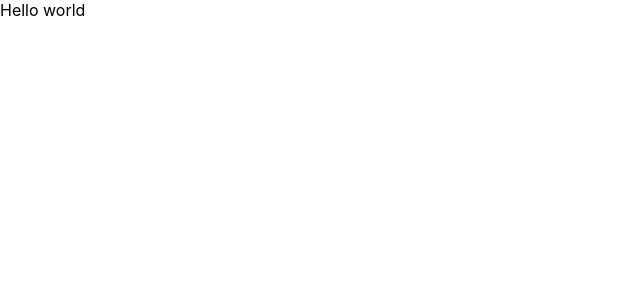
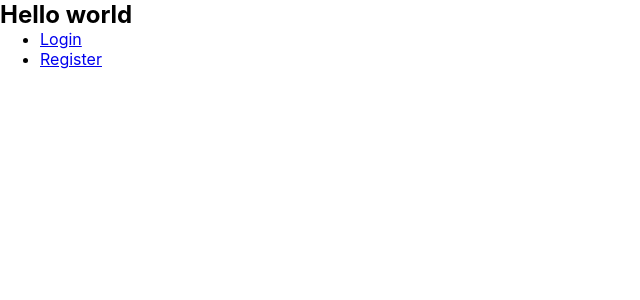
Before and after one commit to Sabmus/personalbudget, a React (Create React App) app: page / in a window 1280 px wide. Shown: the top 300 px of the page, without its empty margins (0-640 px from the left). Built offline with nearby package versions, Linux system fonts and the light colour scheme.

Commit message:
starting to add logic for login/register

```diff
--- a/package.json
+++ b/package.json
@@ -3,11 +3,13 @@
   "version": "0.1.0",
   "private": true,
   "dependencies": {
+    "@reduxjs/toolkit": "^1.9.3",
     "@testing-library/jest-dom": "^5.16.5",
     "@testing-library/react": "^13.4.0",
     "@testing-library/user-event": "^13.5.0",
     "react": "^18.2.0",
     "react-dom": "^18.2.0",
+    "react-redux": "^8.0.5",
     "react-router-dom": "^6.8.2",
     "react-scripts": "5.0.1",
     "web-vitals": "^2.1.4"
--- a/src/App.js
+++ b/src/App.js
@@ -1,5 +1,14 @@
+import Landing from "./pages/landingPage";
+import Budget from "./features/budget/budgetApp";
+
 function App() {
-  return <div>Hello world</div>;
+  const isLoggedIn = false;
+
+  if (!isLoggedIn) {
+    return <Landing />;
+  } else {
+    return <Budget />;
+  }
 }
 
 export default App;
--- /dev/null
+++ b/src/features/budget/budgetApp.jsx
@@ -0,0 +1,9 @@
+function Budget() {
+  return (
+    <div>
+      <h2>Budget App</h2>
+    </div>
+  );
+}
+
+export default Budget;
--- a/src/index.js
+++ b/src/index.js
@@ -5,11 +5,22 @@ import App from "./App";
 import reportWebVitals from "./reportWebVitals";
 
 import { createBrowserRouter, RouterProvider } from "react-router-dom";
+import ErrorPage from "./pages/errorPage";
+import LoginPage from "./pages/loginPage";
 
 const router = createBrowserRouter([
   {
     path: "/",
     element: <App />,
+    errorElement: <ErrorPage />,
+  },
+  {
+    path: "login",
+    element: <LoginPage />,
+  },
+  {
+    path: "register",
+    element: <div>register page</div>,
   },
 ]);
 
--- /dev/null
+++ b/src/pages/errorPage.jsx
@@ -0,0 +1,18 @@
+import { useRouteError } from "react-router-dom";
+
+const ErrorPage = () => {
+  const error = useRouteError();
+  console.error(error);
+
+  return (
+    <div id="error-page">
+      <h1>Oops!</h1>
+      <p>Sorry, an unexpected error has occurred.</p>
+      <p>
+        <i>{error.statusText || error.message}</i>
+      </p>
+    </div>
+  );
+};
+
+export default ErrorPage;
--- /dev/null
+++ b/src/pages/landingPage.jsx
@@ -0,0 +1,19 @@
+import { Link } from "react-router-dom";
+
+function Landing() {
+  return (
+    <div>
+      <h2>Hello world</h2>
+      <ul>
+        <li>
+          <Link to={"login"}>Login</Link>
+        </li>
+        <li>
+          <Link to={"register"}>Register</Link>
+        </li>
+      </ul>
+    </div>
+  );
+}
+
+export default Landing;
--- /dev/null
+++ b/src/pages/loginPage.jsx
@@ -0,0 +1,5 @@
+const LoginPage = () => {
+  return <div>this is the login page</div>;
+};
+
+export default LoginPage;
```
Also changed, not shown: 1 other file (tests, documents, lock files or other folders).
